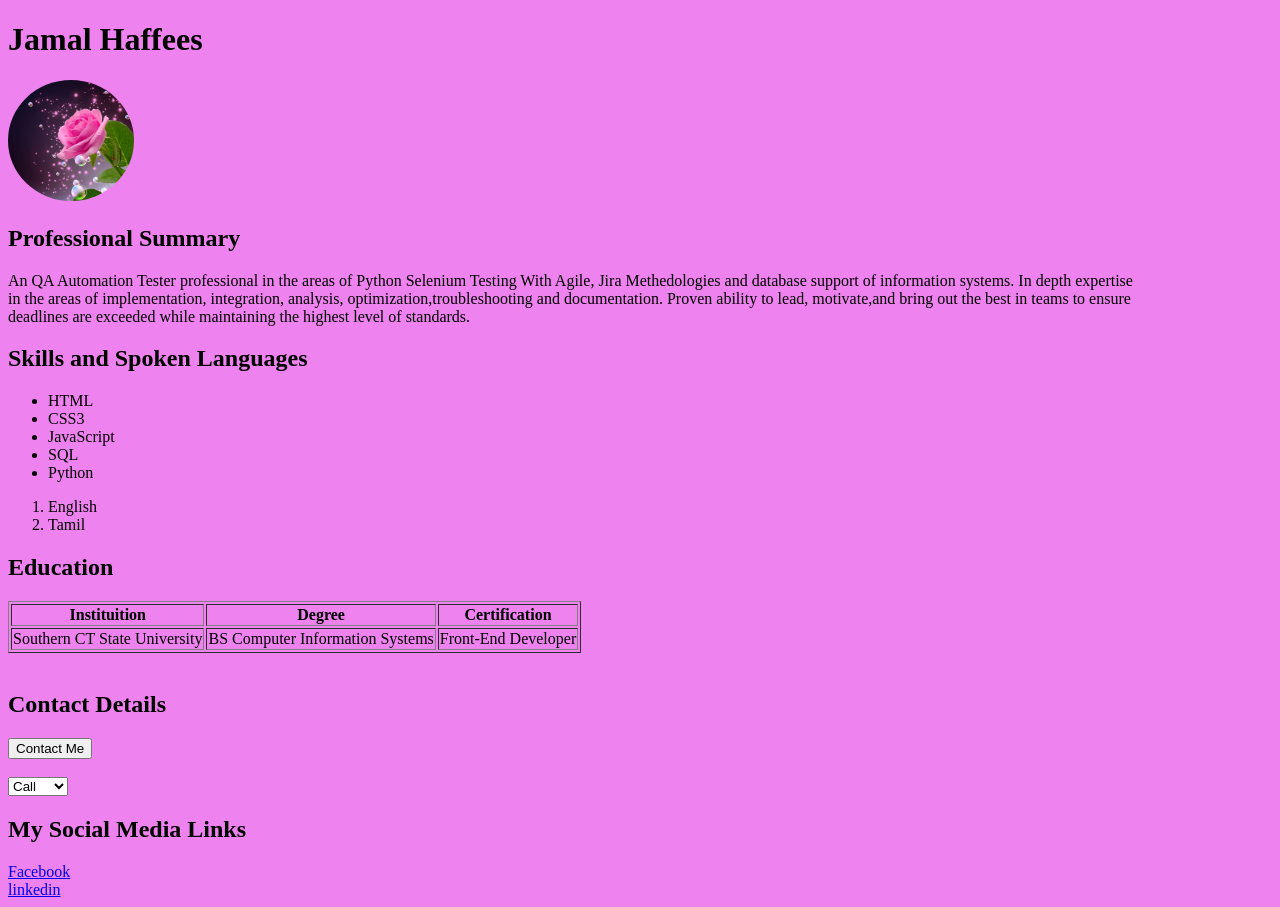
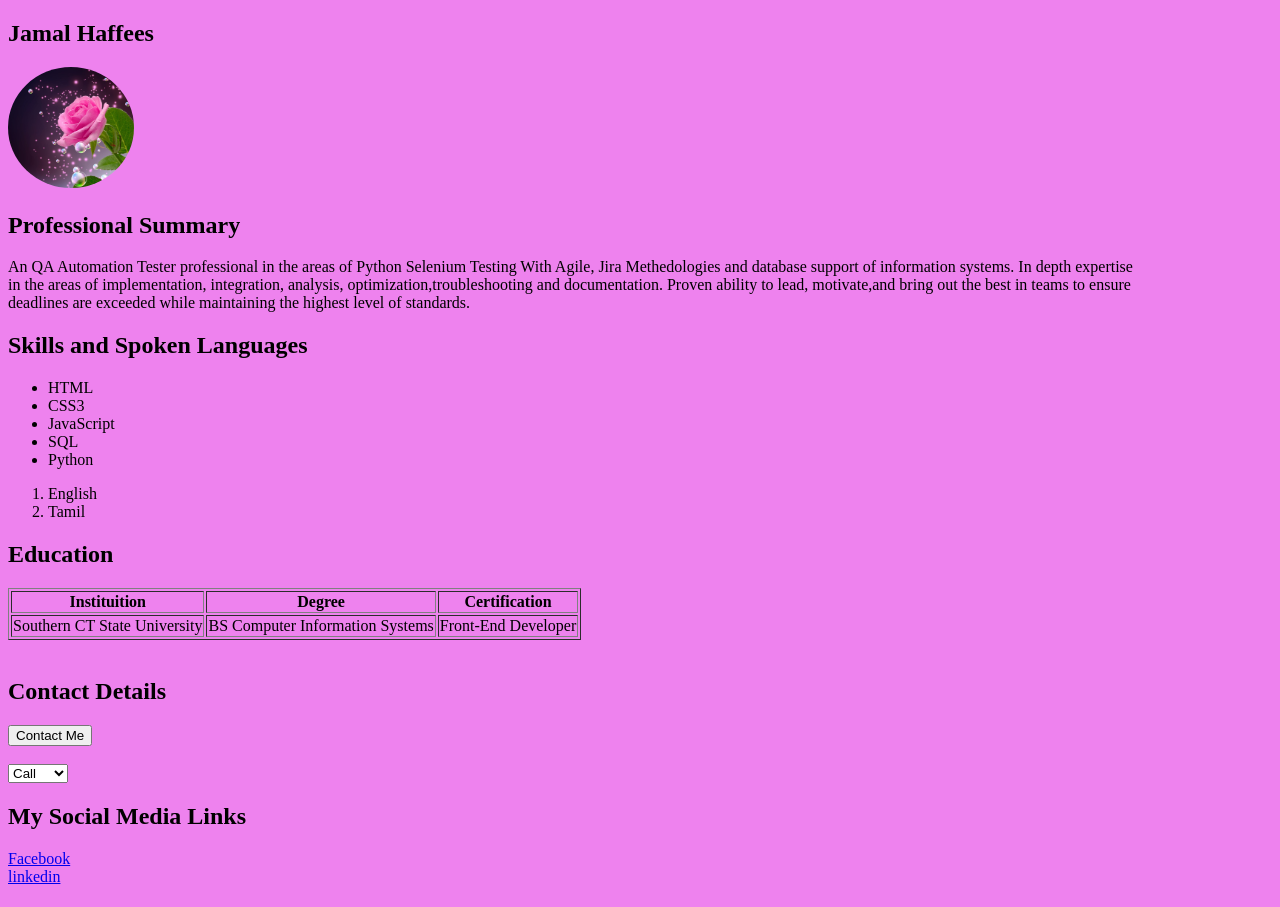
Before and after one commit to jamalhaffees/My_Resume, a plain HTML site: page index.html in a window 1280 px wide. Drawn offline with Linux system fonts and the light colour scheme; files whose address does not match are found by name.

Commit message:
updated my resume file

```diff
--- a/index.html
+++ b/index.html
@@ -5,7 +5,7 @@
 
     </head>
     <body style="background-color:violet;">
-        <h1 >Jamal Haffees</h1>
+        <h2 >Jamal Haffees</h2>
         <img style="width: 10%;height: 10%; border-radius: 50%;" src="C:\My Resume\Pictures-Beautiful-Roses-1.jpg">
         <h2 >Professional Summary</h2>
         <p>An QA Automation Tester professional in the areas of Python Selenium Testing With Agile,
```
